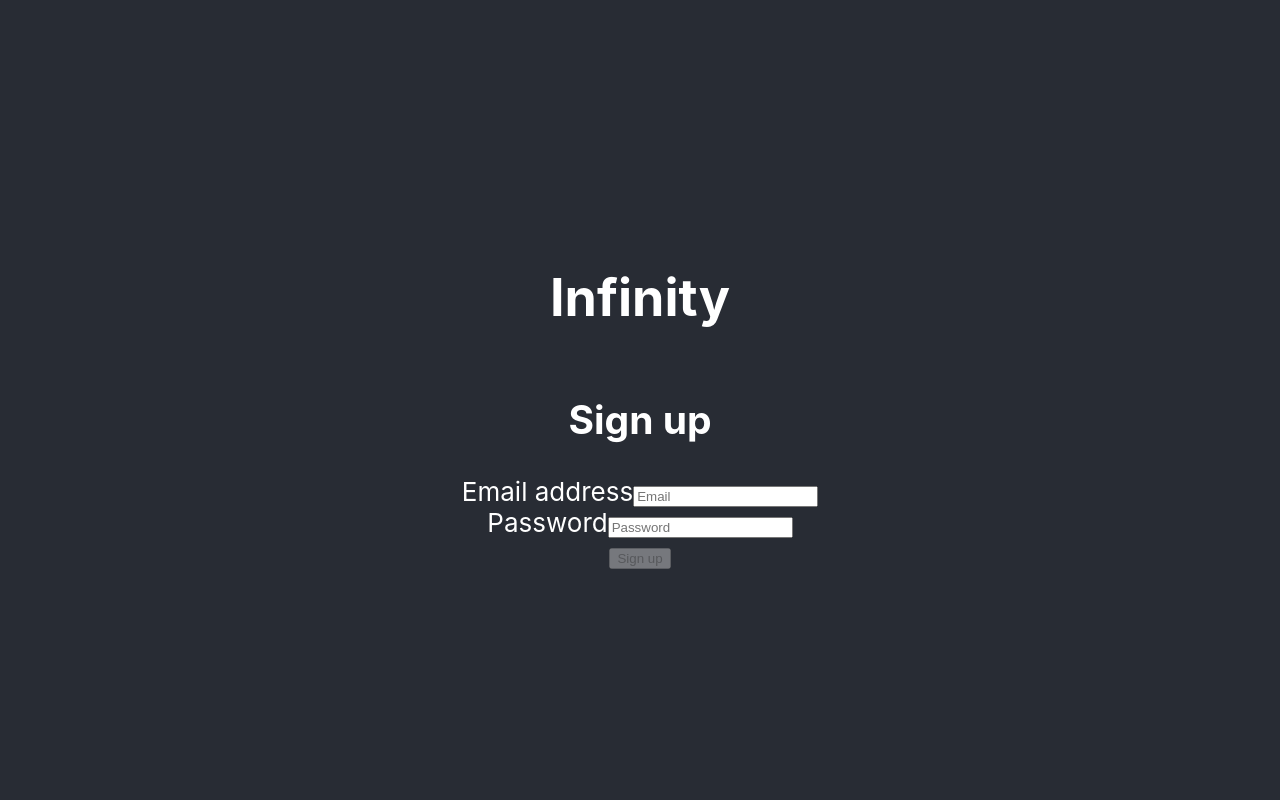
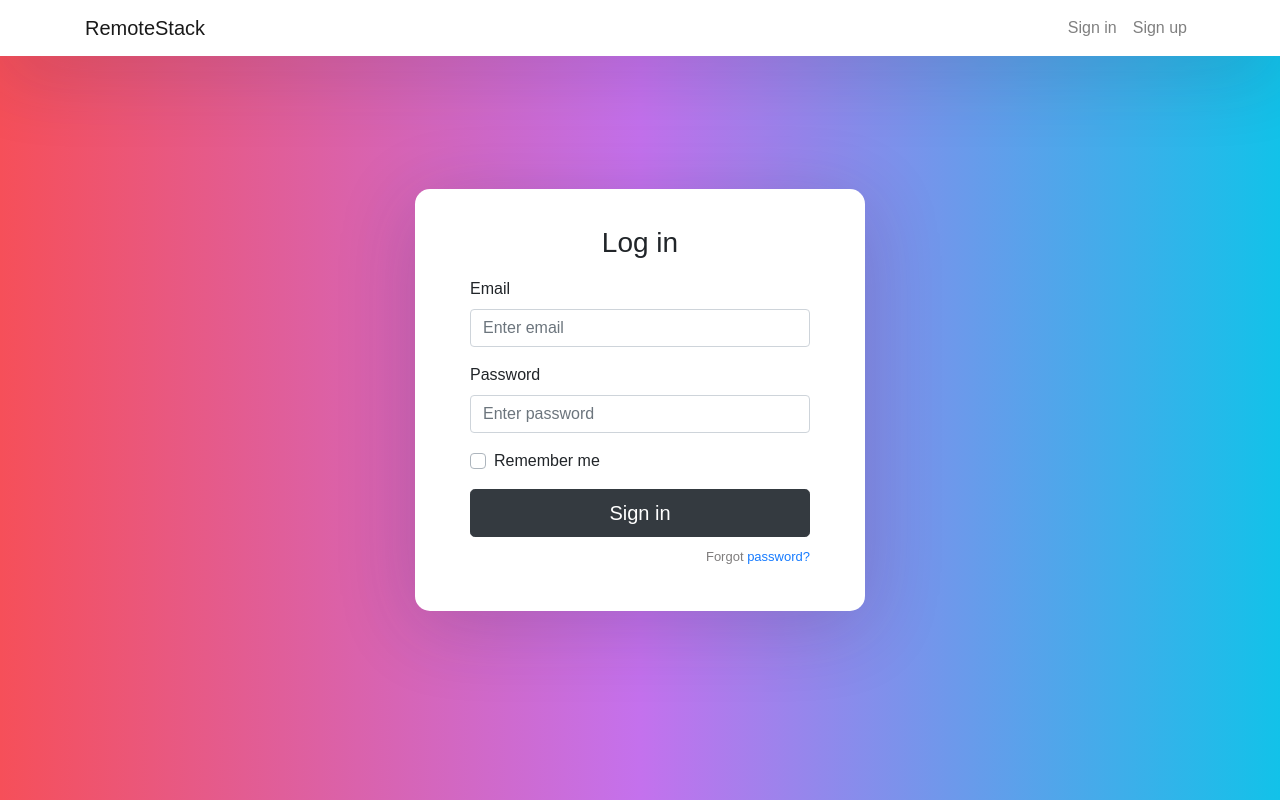
Before and after one commit to belle1306/infinity, a React (Create React App) app in the folder client/: page / in a window 1280 px wide. Built offline with nearby package versions, Linux system fonts and the light colour scheme; the HTML template or start-up script is replaced by a standard one.

Commit message:
LogIn and SignUp page UI

```diff
--- a/client/package.json
+++ b/client/package.json
@@ -6,8 +6,10 @@
     "@testing-library/jest-dom": "^5.11.4",
     "@testing-library/react": "^11.1.0",
     "@testing-library/user-event": "^12.1.10",
+    "bootstrap": "^4.6.0",
     "react": "^17.0.1",
     "react-dom": "^17.0.1",
+    "react-router-dom": "^5.2.0",
     "react-scripts": "4.0.1",
     "three": "^0.124.0",
     "web-vitals": "^0.2.4"
--- a/client/src/App.css
+++ b/client/src/App.css
@@ -37,3 +37,78 @@
 canvas {
   vertical-align: bottom;
 }
+
+/* Log In / Sign Up Form */
+
+* {
+  box-sizing: border-box;
+}
+
+body {
+  min-height: 100vh;
+  display: flex;
+  font-weight: 400;
+  font-family: sans-serif;
+  background: #12c2e9;  /* fallback for old browsers */
+  background: -webkit-linear-gradient(to right, #f64f59, #c471ed, #12c2e9);  /* Chrome 10-25, Safari 5.1-6 */
+  background: linear-gradient(to right, #f64f59, #c471ed, #12c2e9); /* W3C, IE 10+/ Edge, Firefox 16+, Chrome 26+, Opera 12+, Safari 7+ */
+
+}
+
+body, html, .App, #root, .outer {
+  width: 100%;
+  height: 100%;
+}
+
+.navbar-light {
+  background-color: #ffffff;
+  box-shadow: 0px 14px 80px rgba(34, 35, 58, 0.2);
+}
+
+.outer {
+  display: flex;
+  justify-content: center;
+  flex-direction: column;
+  text-align: left;
+}
+
+.inner {
+  width: 450px;
+  margin: auto;
+  background: #ffffff;
+  box-shadow: 0px 14px 80px rgba(34, 35, 58, 0.2);
+  padding: 40px 55px 45px 55px;
+  border-radius: 15px;
+  transition: all .3s;
+}
+
+.outer .form-control:focus {
+  border-color: #167bff;
+  box-shadow: none;
+}
+
+.outer h3 {
+  text-align: center;
+  margin: 0;
+  line-height: 1;
+  padding-bottom: 20px;
+}
+
+.custom-control-label {
+  font-weight: 400;
+}
+
+.forgot-password,
+.forgot-password a {
+  text-align: right;
+  font-size: 13px;
+  padding-top: 10px;
+  color: #7f7d7d;
+  margin: 0;
+}
+
+.forgot-password a {
+  color: #167bff;
+}
+
+/* Log In / Sign Up ends */
--- a/client/src/App.js
+++ b/client/src/App.js
@@ -1,14 +1,40 @@
+import React from 'react';
+import '../node_modules/bootstrap/dist/css/bootstrap.min.css';
 import './App.css';
-import Form from './components/Form.js';
+import { BrowserRouter as Router, Switch, Route, Link } from "react-router-dom";
 
-function App() { // change to class
-  return (
+import Login from "./components/LogIn.js";
+import SignUp from "./components/SignUp.js";
+
+function App() {
+  return (<Router>
     <div className="App">
-      <header className="App-header">
-        <h1>Infinity</h1>
-        <Form />
-      </header>
-    </div>
+      <nav className="navbar navbar-expand-lg navbar-light fixed-top">
+        <div className="container">
+          <Link className="navbar-brand" to={"/sign-in"}>RemoteStack</Link>
+          <div className="collapse navbar-collapse" id="navbarTogglerDemo02">
+            <ul className="navbar-nav ml-auto">
+              <li className="nav-item">
+                <Link className="nav-link" to={"/sign-in"}>Sign in</Link>
+              </li>
+              <li className="nav-item">
+                <Link className="nav-link" to={"/sign-up"}>Sign up</Link>
+              </li>
+            </ul>
+          </div>
+        </div>
+      </nav>
+
+      <div className="outer">
+        <div className="inner">
+          <Switch>
+            <Route exact path='/' component={Login} />
+            <Route path="/sign-in" component={Login} />
+            <Route path="/sign-up" component={SignUp} />
+          </Switch>
+        </div>
+      </div>
+    </div></Router>
   );
 }
 
--- a/client/src/components/Form.js
+++ /dev/null
@@ -1,83 +0,0 @@
-import React, { Component } from 'react';
-import { FormErrors } from './FormErrors.js';
-// import './Form.css';
-
-class Form extends Component {
-  constructor (props) {
-    super(props);
-    this.state = {
-      email: '',
-      password: '',
-      formErrors: {email: '', password: ''},
-      emailValid: false,
-      passwordValid: false,
-      formValid: false
-    }
-  }
-
-  handleUserInput = (e) => {
-    const name = e.target.name;
-    const value = e.target.value;
-    this.setState({[name]: value},
-                  () => { this.validateField(name, value) });
-  }
-
-  validateField(fieldName, value) {
-    let fieldValidationErrors = this.state.formErrors;
-    let emailValid = this.state.emailValid;
-    let passwordValid = this.state.passwordValid;
-
-    switch(fieldName) {
-      case 'email':
-        emailValid = value.match(/^([\w.%+-]+)@([\w-]+\.)+([\w]{2,})$/i);
-        fieldValidationErrors.email = emailValid ? '' : ' is invalid';
-        break;
-      case 'password':
-        passwordValid = value.length >= 6;
-        fieldValidationErrors.password = passwordValid ? '': ' is too short';
-        break;
-      default:
-        break;
-    }
-    this.setState({formErrors: fieldValidationErrors,
-                    emailValid: emailValid,
-                    passwordValid: passwordValid
-                  }, this.validateForm);
-  }
-
-  validateForm() {
-    this.setState({formValid: this.state.emailValid && this.state.passwordValid});
-  }
-
-  errorClass(error) {
-    return(error.length === 0 ? '' : 'has-error');
-  }
-
-  render () {
-    return (
-      <form className="demoForm">
-        <h2>Sign up</h2>
-        <div className="panel panel-default">
-          <FormErrors formErrors={this.state.formErrors} />
-        </div>
-        <div className={`form-group ${this.errorClass(this.state.formErrors.email)}`}>
-          <label htmlFor="email">Email address</label>
-          <input type="email" required className="form-control" name="email"
-            placeholder="Email"
-            value={this.state.email}
-            onChange={this.handleUserInput}  />
-        </div>
-        <div className={`form-group ${this.errorClass(this.state.formErrors.password)}`}>
-          <label htmlFor="password">Password</label>
-          <input type="password" className="form-control" name="password"
-            placeholder="Password"
-            value={this.state.password}
-            onChange={this.handleUserInput}  />
-        </div>
-        <button type="submit" className="btn btn-primary" disabled={!this.state.formValid}>Sign up</button>
-      </form>
-    )
-  }
-}
-
-export default Form;
--- a/client/src/components/FormErrors.js
+++ /dev/null
@@ -1,14 +0,0 @@
-import React from 'react';
-
-export const FormErrors = ({formErrors}) =>
-  <div className='formErrors'>
-    {Object.keys(formErrors).map((fieldName, i) => {
-      if(formErrors[fieldName].length > 0){
-        return (
-          <p key={i}>{fieldName} {formErrors[fieldName]}</p>
-        )
-      } else {
-        return '';
-      }
-    })}
-  </div>
--- /dev/null
+++ b/client/src/components/LogIn.js
@@ -0,0 +1,35 @@
+import React, { Component } from "react";
+// import '../node_modules/bootstrap/dist/css/bootstrap.min.css';
+
+export default class Login extends Component {
+    render() {
+        return (
+            <form>
+
+                <h3>Log in</h3>
+
+                <div className="form-group">
+                    <label>Email</label>
+                    <input type="email" className="form-control" placeholder="Enter email" />
+                </div>
+
+                <div className="form-group">
+                    <label>Password</label>
+                    <input type="password" className="form-control" placeholder="Enter password" />
+                </div>
+
+                <div className="form-group">
+                    <div className="custom-control custom-checkbox">
+                        <input type="checkbox" className="custom-control-input" id="customCheck1" />
+                        <label className="custom-control-label" htmlFor="customCheck1">Remember me</label>
+                    </div>
+                </div>
+
+                <button type="submit" className="btn btn-dark btn-lg btn-block">Sign in</button>
+                <p className="forgot-password text-right">
+                    Forgot <a href="#">password?</a>
+                </p>
+            </form>
+        );
+    }
+}
--- /dev/null
+++ b/client/src/components/SignUp.js
@@ -0,0 +1,36 @@
+import React, { Component } from "react";
+
+export default class SignUp extends Component {
+    render() {
+        return (
+            <form>
+                <h3>Register</h3>
+
+                <div className="form-group">
+                    <label>First name</label>
+                    <input type="text" className="form-control" placeholder="First name" />
+                </div>
+
+                <div className="form-group">
+                    <label>Last name</label>
+                    <input type="text" className="form-control" placeholder="Last name" />
+                </div>
+
+                <div className="form-group">
+                    <label>Email</label>
+                    <input type="email" className="form-control" placeholder="Enter email" />
+                </div>
+
+                <div className="form-group">
+                    <label>Password</label>
+                    <input type="password" className="form-control" placeholder="Enter password" />
+                </div>
+
+                <button type="submit" className="btn btn-dark btn-lg btn-block">Register</button>
+                <p className="forgot-password text-right">
+                    Already registered <a href="#">log in?</a>
+                </p>
+            </form>
+        );
+    }
+}
--- a/client/src/index.js
+++ b/client/src/index.js
@@ -1,17 +1,34 @@
-import React from 'react';
-import ReactDOM from 'react-dom';
-import './index.css';
-import App from './App';
+// import React from 'react';
+// import ReactDOM from 'react-dom';
+// import './index.css';
+// import App from './App';
+// import reportWebVitals from './reportWebVitals';
+
+// ReactDOM.render(
+//   <React.StrictMode>
+//     <App />
+//   </React.StrictMode>,
+//   document.getElementById('root')
+// );
+
+// // If you want to start measuring performance in your app, pass a function
+// // to log results (for example: reportWebVitals(console.log))
+// // or send to an analytics endpoint. Learn more: https://bit.ly/CRA-vitals
+// reportWebVitals();
+
+import React from "react";
+import ReactDOM from "react-dom";
+import { BrowserRouter } from "react-router-dom";
+import "./index.css";
+import App from "./App";
 import reportWebVitals from './reportWebVitals';
+// import * as serviceWorker from "./serviceWorker";
 
 ReactDOM.render(
-  <React.StrictMode>
-    <App />
-  </React.StrictMode>,
-  document.getElementById('root')
+    <BrowserRouter>
+        <App />
+    </BrowserRouter>,
+    document.getElementById("root")
 );
 
-// If you want to start measuring performance in your app, pass a function
-// to log results (for example: reportWebVitals(console.log))
-// or send to an analytics endpoint. Learn more: https://bit.ly/CRA-vitals
 reportWebVitals();
```
Also changed, not shown: client/src/components/HomePage.js (added, +41 -0 lines), 1 other file (tests, documents, lock files or other folders).
